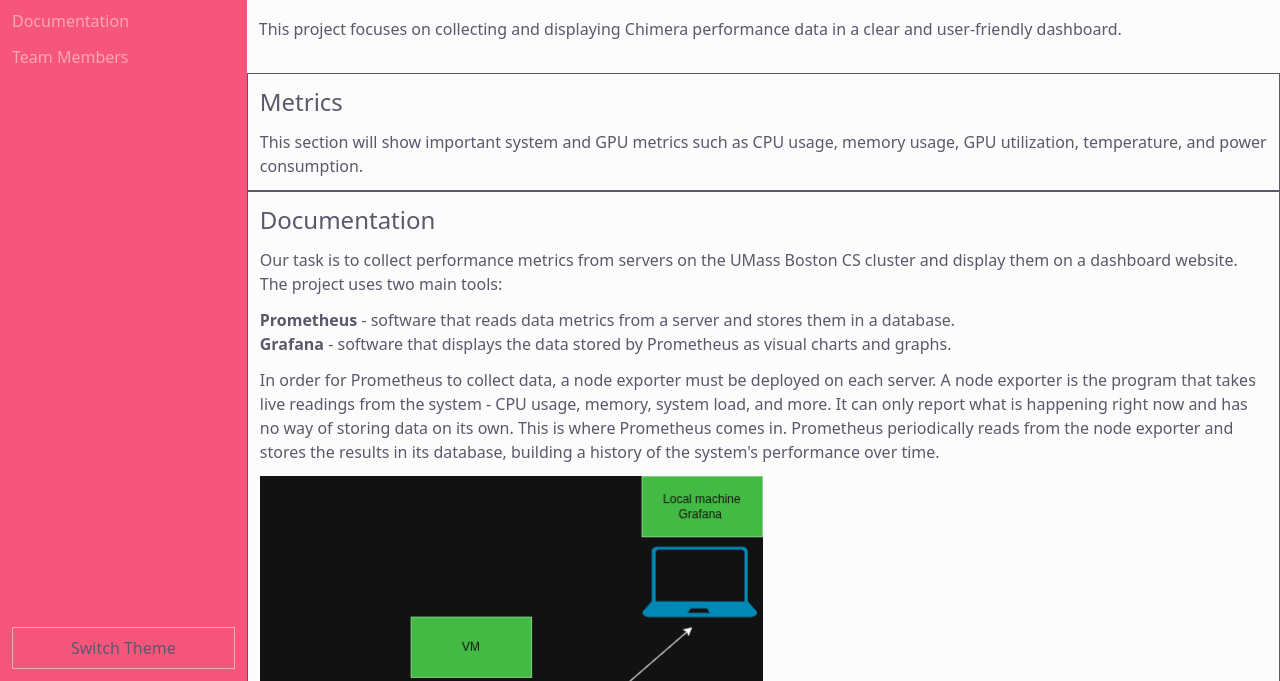
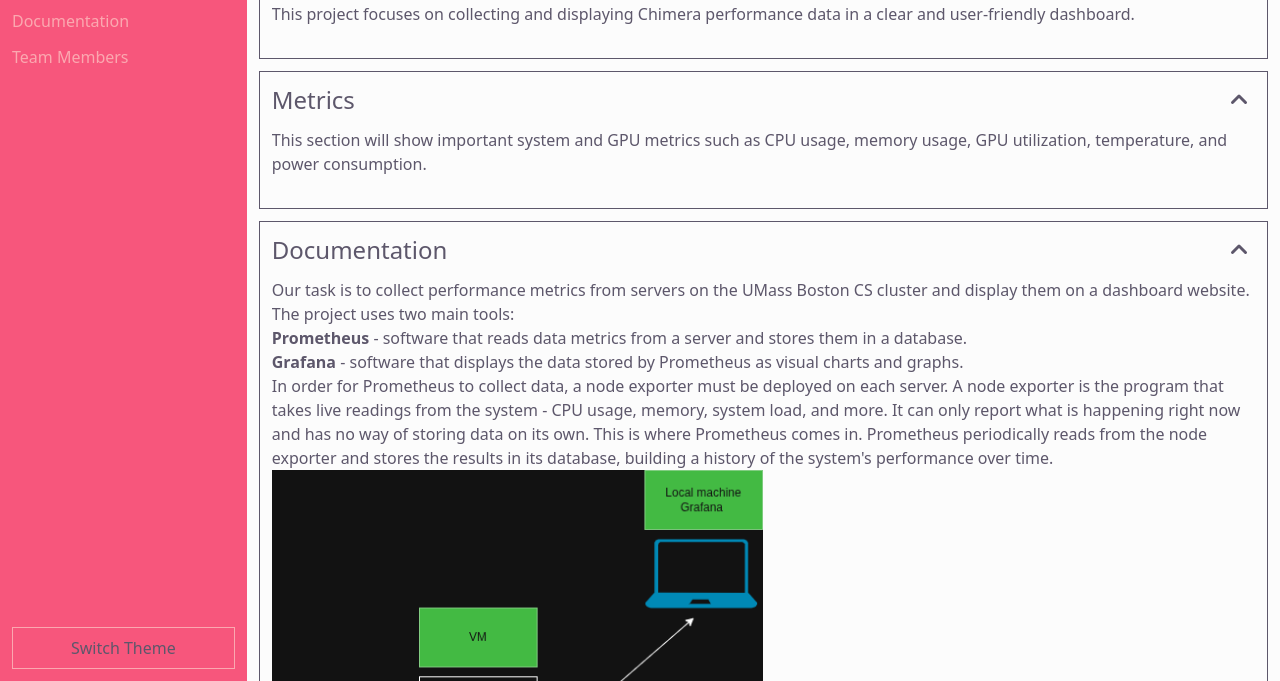
Before and after one commit to B6ChiP/chimera-dashboard, a website: page public/index.html in a window 1280 px wide. Shown: the part 119-800 px from the top of the page. Drawn offline with Linux system fonts and the light colour scheme.

Commit message:
changed rest of the sections

```diff
--- a/public/index.html
+++ b/public/index.html
@@ -56,35 +56,57 @@
               Switch Theme          </button>
       </div>
       <div class="h-full w-full overflow-y-auto text-secondary">
-          <div class="w-full h-auto flex flex-col p-3 gap-3">
+            <div class="w-full h-auto flex flex-col p-3 gap-3">
               <h1>Chimera Performance Dashboard</h1>
               <!-- Project Overview Section (editing first collapse) -->
-               <div id="section-project-overview">
-                    <button onclick="toggleSection(1)" class="w-full flex justify-between items-center py-5">
+               <div id="section-project-overview" class="flex flex-col p-3 gap-3 border border-secondary w-full">
+                    <button onclick="toggleSection(1)" class="w-full flex justify-between items-center">
                         <span class="text-2xl">Project Overview</span>
-                        <span id = "icon-1" class="transition-transform duration-200">
+                        <span id = "icon-1" class="transition-transform duration-300">
                             <svg xmlns="http://www.w3.org/2000/svg" viewBox="0 0 16 16" fill="currentColor" class="w-8 h-8">
                                 <path fill-rule="evenodd" d="M11.78 9.78a.75.75 0 0 1-1.06 0L8 7.06 5.28 9.78a.75.75 0 0 1-1.06-1.06l3.25-3.25a.75.75 0 0 1 1.06 0l3.25 3.25a.75.75 0 0 1 0 1.06Z" clip-rule="evenodd" ></path>
                             </svg>
                         </span>
                     </button>
-                        <div id="content-1" class="overflow-hidden transition-all duration-200 ease-in-out">
+                        <div id="content-1" class="overflow-hidden transition-all duration-300 ease-in-out">
                             <div class="pb-5">
-                            This project focuses on collecting and displaying Chimera performance data in a clear and user-friendly dashboard.
+                            This project focuses on collecting and displaying Chimera performance
+                            data in a clear and user-friendly dashboard.
                             </div>
                         </div>
                     </div>
+            <!-- Metrics Section -->
+            <div id="section-metrics" class="flex flex-col p-3 gap-3 border border-secondary w-full">
+                <button onclick="toggleSection(2)" class="w-full flex justify-between items-center">
+                    <span class="text-2xl">Metrics</span>
+                    <span id = "icon-2" class="transition-transform duration-300">
+                        <svg xmlns="http://www.w3.org/2000/svg" viewBox="0 0 16 16" fill="currentColor" class="w-8 h-8">
+                            <path fill-rule="evenodd" d="M11.78 9.78a.75.75 0 0 1-1.06 0L8 7.06 5.28 9.78a.75.75 0 0 1-1.06-1.06l3.25-3.25a.75.75 0 0 1 1.06 0l3.25 3.25a.75.75 0 0 1 0 1.06Z" clip-rule="evenodd" ></path>
+                        </svg>
+                    </span>
+                </button>
+                <div id="content-2" class="overflow-hidden transition-all duration-300 ease-in-out">
+                    <div class="pb-5">
+                    This section will show important system and GPU metrics such as CPU usage,
+                    memory usage, GPU utilization, temperature, and power consumption.
+                    </div>
                 </div>
-              <!-- Metrics Section -->
-              <div id="section-metrics" class="flex flex-col p-3 gap-3 border border-secondary w-full">
-                  <div class="w-full text-2xl">Metrics</div>
-                  <div class="text-base">This section will show important system and GPU metrics such as CPU usage, memory usage, GPU utilization, temperature, and power consumption.  </div>
-              </div>
+            </div>
 
               <!-- Documentation Section -->
-              <div id="section-documentation" class="flex flex-col p-3 gap-3 border border-secondary w-full">
-                  <div class="w-full text-2xl">Documentation</div>
-                  <p>Our task is to collect performance metrics from servers on the UMass Boston CS cluster and display them on a dashboard website. The project uses two main tools: </p>
+            <div id="section-documentation" class="flex flex-col p-3 gap-3 border border-secondary w-full">
+                <button onclick="toggleSection(3)" class="w-full flex justify-between items-center">
+                    <span class="text-2xl">Documentation</span>
+                    <span id = "icon-3" class="transition-transform duration-300">
+                        <svg xmlns="http://www.w3.org/2000/svg" viewBox="0 0 16 16" fill="currentColor" class="w-8 h-8">
+                            <path fill-rule="evenodd" d="M11.78 9.78a.75.75 0 0 1-1.06 0L8 7.06 5.28 9.78a.75.75 0 0 1-1.06-1.06l3.25-3.25a.75.75 0 0 1 1.06 0l3.25 3.25a.75.75 0 0 1 0 1.06Z" clip-rule="evenodd" ></path>
+                        </svg>
+                    </span>
+                </button>
+                <div id="content-3" class="overflow-hidden transition-all duration-300 ease-in-out">
+                    <div class="pb-5">
+                  <p>Our task is to collect performance metrics from servers on the UMass Boston CS
+                    cluster and display them on a dashboard website. The project uses two main tools: </p>
                   <ul>
                       <li><strong>Prometheus</strong> - software that reads data metrics from a server and stores them in a database.</li>
                       <li><strong>Grafana</strong> - software that displays the data stored by Prometheus as visual charts and graphs.</li>
@@ -99,6 +121,8 @@
                       <li><strong>Prometheus data collection</strong> - Prometheus is successfully scraping data from the node exporters and storing it.</li>
                       <li><strong>Grafana display</strong> - Grafana is connected to Prometheus and correctly displaying the collected metrics.</li>
                   </ul>
+                </div>
+                </div>
               </div>
 
               <!-- Team Members Section -->
@@ -108,6 +132,7 @@
               </div>
           </div>
       </div>
+      </div>
   </div>
 
 </body>
```
Also changed, not shown: public/styles.css.
